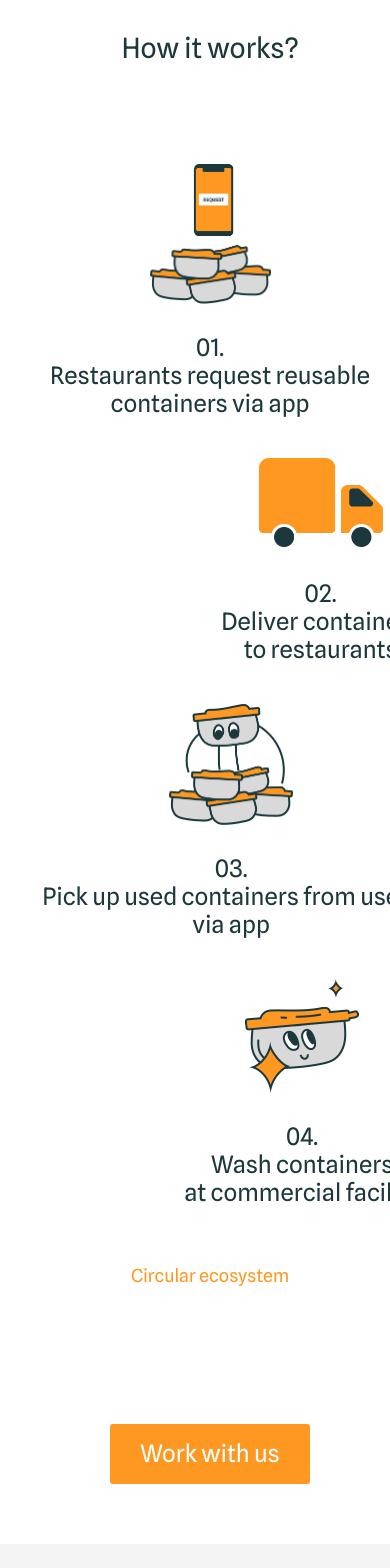
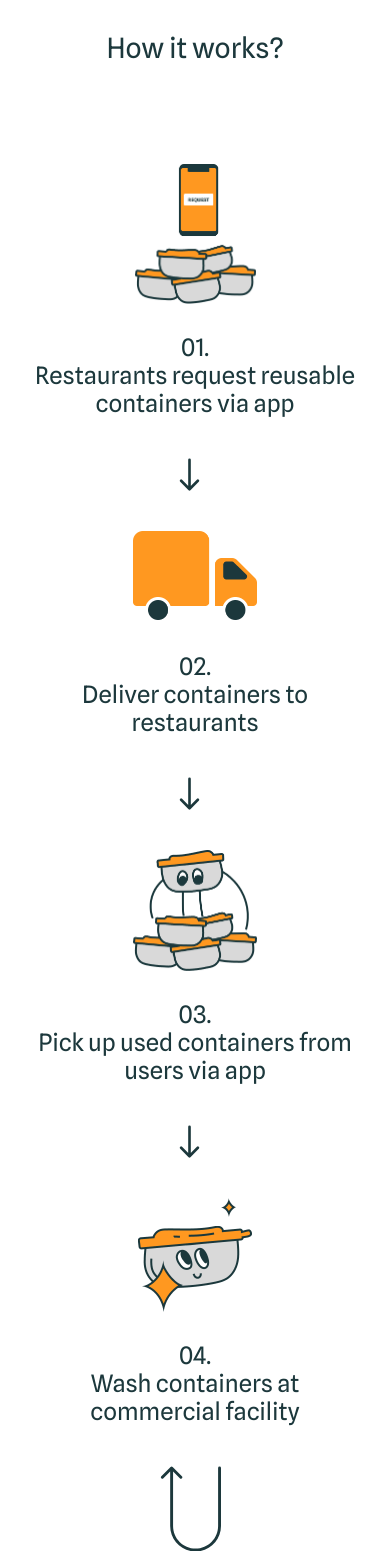
Before and after one commit to WilhelminaTetteh/awesome-container-company, a React (Create React App) app: page / in a window 390 px wide. Shown: the part 5060-6628 px from the top of the page. Built offline with nearby package versions, Linux system fonts and the light colour scheme.

Commit message:
feat(about): add mobile responsive design

```diff
--- a/src/blocks/about/__arrow/_1/about__arrow_1.css
+++ b/src/blocks/about/__arrow/_1/about__arrow_1.css
@@ -1,4 +1,15 @@
 .about__arrow_1 {
   grid-row: 1;
   grid-column: 3;
+  background-image: url(../../../../images/arrow1.png);
+  background-repeat: no-repeat;
+  background-size: contain;
 }
+
+@media (max-width: 767px) {
+  .about__arrow_1 {
+    align-self: center;
+    background-image: url(../../../../images/arrow5.svg);
+    color: #1c383c;
+  }
+}
--- a/src/blocks/about/__arrow/_2/about__arrow_2.css
+++ b/src/blocks/about/__arrow/_2/about__arrow_2.css
@@ -2,4 +2,14 @@
   grid-row: 3;
   grid-column: 3;
   align-self: flex-start;
+  background-image: url(../../../../images/arrow2.png);
+  background-repeat: no-repeat;
+  background-size: contain;
 }
+
+@media (max-width: 767px) {
+  .about__arrow_2 {
+    align-self: center;
+    background-image: url(../../../../images/arrow5.svg);
+  }
+}
--- a/src/blocks/about/__arrow/_3/about__arrow_3.css
+++ b/src/blocks/about/__arrow/_3/about__arrow_3.css
@@ -3,4 +3,14 @@
   grid-column: 1;
   align-self: flex-start;
   justify-self: flex-end;
+  background-image: url(../../../../images/arrow3.png);
+  background-repeat: no-repeat;
+  background-size: contain;
 }
+
+@media (max-width: 767px) {
+  .about__arrow_3 {
+    align-self: center;
+    background-image: url(../../../../images/arrow5.svg);
+  }
+}
--- a/src/blocks/about/__arrow/_4/about__arrow_4.css
+++ b/src/blocks/about/__arrow/_4/about__arrow_4.css
@@ -2,4 +2,19 @@
   grid-row: 1;
   grid-column: 1;
   justify-self: flex-end;
+  background-image: url(../../../../images/arrow4.png);
+  background-repeat: no-repeat;
+  background-size: contain;
 }
+
+@media (max-width: 767px) {
+  .about__arrow_4 {
+    background-image: url(../../../../images/circular.svg);
+    align-self: center;
+    width: 70px;
+    height: 84.5px;
+    background-repeat: no-repeat;
+    background-size: contain;
+    margin: 0 auto;
+  }
+}
--- a/src/blocks/about/__arrow/about__arrow.css
+++ b/src/blocks/about/__arrow/about__arrow.css
@@ -6,7 +6,8 @@
 
 @media (max-width: 767px) {
   .about__arrow {
-    display: none;
-    visibility: hidden;
+    width: 33px;
+    height: 33px;
+    margin: 0;
   }
 }
--- a/src/blocks/about/__text/_2/about__text_2.css
+++ b/src/blocks/about/__text/_2/about__text_2.css
@@ -2,3 +2,9 @@
   grid-row: 2;
   grid-column: 3;
 }
+
+@media (max-width: 767px) {
+  .about__text_2 {
+    align-self: center;
+  }
+}
--- a/src/blocks/about/__text/about__text.css
+++ b/src/blocks/about/__text/about__text.css
@@ -16,5 +16,14 @@
   display: flex;
   flex-direction: column;
   align-items: center;
+  align-self: center;
+  justify-self: center;
   gap: 30px
 }
+
+@media (max-width: 767px) {
+  .about__text {
+    align-self: center;
+    max-width: 343px;
+  }
+}
--- a/src/blocks/about/__visual/about__visual.css
+++ b/src/blocks/about/__visual/about__visual.css
@@ -3,8 +3,9 @@
   align-items: flex-end;
   margin: 0 auto;
   padding-top: 40px;
-  grid-template-columns: repeat(3, 1fr);
+  grid-template-columns: 1fr 2fr 1fr;
   grid-template-rows: repeat(3, 1fr);
+  max-width: 1240px;
 }
 
 @media (max-width: 767px) {
@@ -12,6 +13,6 @@
     display: flex;
     flex-direction: column;
     gap: 40px;
-    margin: 60px auto;
+    margin: 60px auto 0;
   }
 }
--- a/src/components/About.js
+++ b/src/components/About.js
@@ -3,43 +3,23 @@ import image1 from '../images/about1.png';
 import image2 from '../images/about2.png';
 import image3 from '../images/about3.png';
 import image4 from '../images/about4.png';
-import arrow1 from '../images/arrow1.png';
-import arrow2 from '../images/arrow2.png';
-import arrow3 from '../images/arrow3.png';
-import arrow4 from '../images/arrow4.png';
-
-// aboutList = [
-// 	{
-// 		key: 1,
-// 		image: image1,
-// 		alt: '',
-// 		content:
-// 	}
-// ]
 
 const About = ({ onContactButtonClick }) => {
 	return (
 		<section className='about' id='about'>
 			<h2 className='about__header'>How it works?</h2>
 			<div className='about__visual'>
-				<img
-					src={arrow4}
-					alt='diagonal down right arrow'
-					className='about__arrow about__arrow_4'
-				/>
 				<p className='about__text about__text_1'>
 					<img
 						src={image1}
-						alt=''
+						alt='cell phone hovering over pile of containers'
 						className='about__image about__image_1'
 					/>
 					01.
 					<br />
 					Restaurants request reusable containers via app
 				</p>
-				<img
-					src={arrow1}
-					alt='diagonal down right arrow'
+				<div
 					className='about__arrow about__arrow_1'
 				/>
 				<p className='about__text about__text_2'>
@@ -50,13 +30,9 @@ const About = ({ onContactButtonClick }) => {
 					/>
 					02.
 					<br />
-					Deliver containers
-					<br />
-					to restaurants
+					Deliver containers to restaurants
 				</p>
-				<img
-					src={arrow2}
-					alt='diagonal down right arrow'
+				<div
 					className='about__arrow about__arrow_2'
 				/>
 				<p className='about__text about__text_3'>
@@ -67,13 +43,9 @@ const About = ({ onContactButtonClick }) => {
 					/>
 					03.
 					<br />
-					Pick up used containers from users
-					<br />
-					via app
+					Pick up used containers from users via app
 				</p>
-				<img
-					src={arrow3}
-					alt='diagonal down right arrow'
+				<div
 					className='about__arrow about__arrow_3'
 				/>
 				<p className='about__text about__text_4'>
@@ -84,10 +56,11 @@ const About = ({ onContactButtonClick }) => {
 					/>
 					04.
 					<br />
-					Wash containers
-					<br />
-					at commercial facility
+					Wash containers at commercial facility
 				</p>
+				<div
+					className='about__arrow about__arrow_4'
+				/>
 				<p className='about__center-text'>Circular ecosystem</p>
 			</div>
 			<button
```
Also changed, not shown: src/images/arrow5.svg (added), src/images/circular.svg (added).
